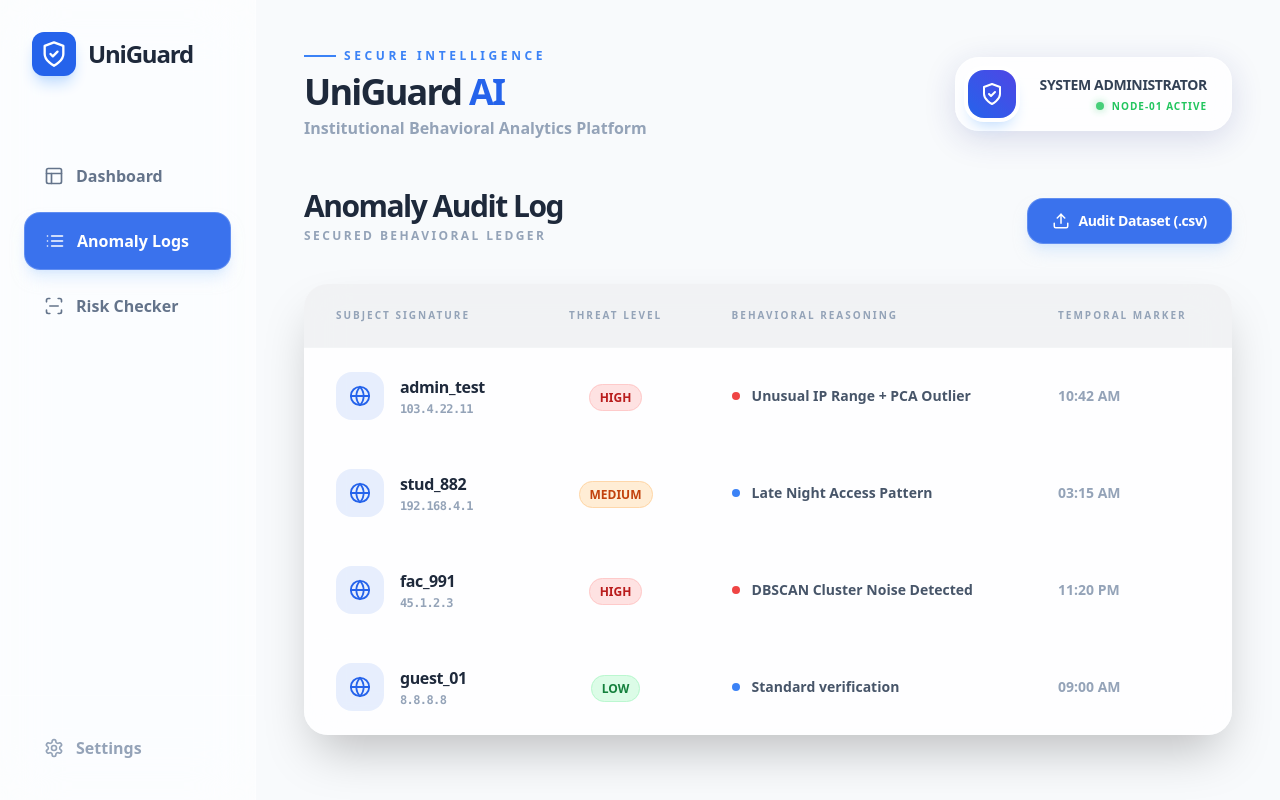
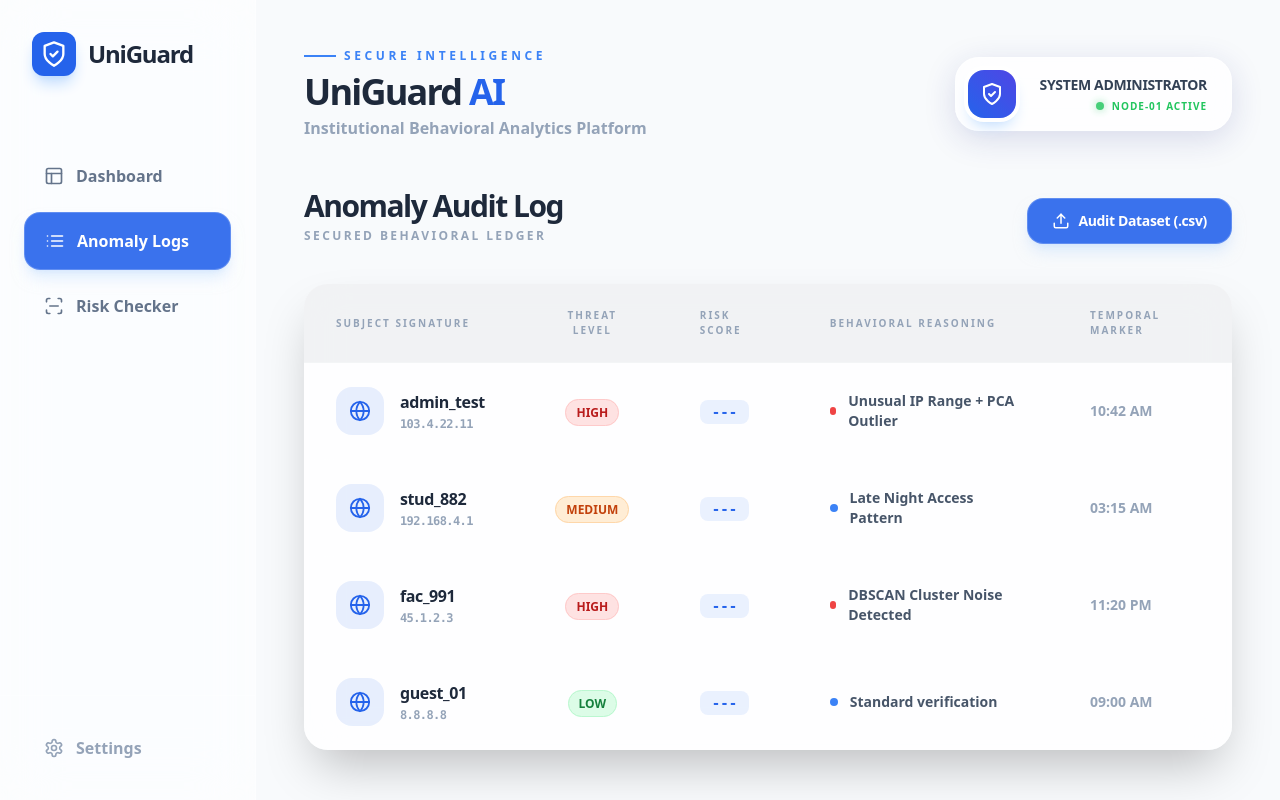
Before and after one commit to abhishek14311431/Unusual-Login-Activity-Detection-in-University-IT-Systems, a React (Vite) app in the folder frontend/: page / in a window 1280 px wide. Both pictures are taken after a click on the button "Anomaly Logs". Built offline with nearby package versions, Linux system fonts and the light colour scheme; no server answers.

Commit message:
Chore: Add deployment configurations (requirements.txt and vercel.json)

```diff
--- a/frontend/src/pages/AnomalyLog.jsx
+++ b/frontend/src/pages/AnomalyLog.jsx
@@ -8,22 +8,33 @@ const AnomalyLog = () => {
   const [loading, setLoading] = useState(true);
   const [uploadLoading, setUploadLoading] = useState(false);
   const [isAuditActive, setIsAuditActive] = useState(false);
+  const [auditStats, setAuditStats] = useState(null);
 
   const handleFileUpload = async (event) => {
     const file = event.target.files[0];
     if (!file) return;
 
     setUploadLoading(true);
+    setAnomalies([]); // Clear previous to show loading state
+
+    // Artificial 3-second delay for realistic analysis effect
+    await new Promise(resolve => setTimeout(resolve, 3000));
+
     const formData = new FormData();
     formData.append('file', file);
 
     try {
       const response = await uploadDataset(formData);
+      setAuditStats({
+        scanned: response.data.total_records,
+        anomalies: response.data.anomalies_detected
+      });
       const results = response.data.top_anomalies.map((item, index) => ({
         id: `audit-${index}`,
         user: item.user_id,
         ip: item.ip_address,
         risk: item.risk_level,
+        score: item.risk_score,
         reason: item.reason,
         time: `${item.hour_of_day}:00`
       }));
@@ -65,7 +76,7 @@ const AnomalyLog = () => {
             {isAuditActive ? 'AI Audit Results' : 'Anomaly Audit Log'}
           </h2>
           <p className="text-slate-400 font-bold mt-1 uppercase text-xs tracking-[0.2em]">
-            {isAuditActive ? 'Direct dataset analysis engine' : 'Secured Behavioral Ledger'}
+            {isAuditActive ? `Analysed ${auditStats.scanned} Records | ${auditStats.anomalies} Anomalies Identified` : 'Secured Behavioral Ledger'}
           </p>
         </div>
 
@@ -96,6 +107,7 @@ const AnomalyLog = () => {
             <tr className="bg-slate-900/5 border-b border-white/20">
               <th className="px-8 py-6 text-[10px] font-black text-slate-400 uppercase tracking-[0.2em]">Subject Signature</th>
               <th className="px-8 py-6 text-[10px] font-black text-slate-400 uppercase tracking-[0.2em] text-center">Threat Level</th>
+              <th className="px-8 py-6 text-[10px] font-black text-slate-400 uppercase tracking-[0.2em]">Risk Score</th>
               <th className="px-8 py-6 text-[10px] font-black text-slate-400 uppercase tracking-[0.2em]">Behavioral Reasoning</th>
               <th className="px-8 py-6 text-[10px] font-black text-slate-400 uppercase tracking-[0.2em]">Temporal Marker</th>
             </tr>
@@ -116,6 +128,15 @@ const AnomalyLog = () => {
                 </td>
                 <td className="px-8 py-6 text-center">
                   <RiskBadge level={item.risk} />
+                </td>
+                <td className="px-8 py-6">
+                  <span className={`font-mono font-black text-sm px-3 py-1 rounded-lg ${
+                    item.score > 7 ? 'bg-red-500/10 text-red-600' :
+                    item.score > 4 ? 'bg-orange-500/10 text-orange-600' :
+                    'bg-blue-500/10 text-blue-600'
+                  }`}>
+                    {item.score || '---'}
+                  </span>
                 </td>
                 <td className="px-8 py-6">
                   <div className="flex items-center text-sm font-bold text-slate-600">
--- a/frontend/src/pages/RiskChecker.jsx
+++ b/frontend/src/pages/RiskChecker.jsx
@@ -18,6 +18,11 @@ const RiskChecker = () => {
   const handleSubmit = async (e) => {
     e.preventDefault();
     setLoading(true);
+    setResult(null); // Clear previous result
+
+    // Artificial 2-second delay for analysis effect
+    await new Promise(resolve => setTimeout(resolve, 2000));
+
     try {
       const res = await checkLogin(formData);
       setResult(res.data);
@@ -86,11 +91,12 @@ const RiskChecker = () => {
 
           <div className="space-y-3">
             <label className="text-xs font-black text-slate-500 uppercase tracking-widest flex items-center text-slate-600">
-               Temporal Context (0-23)
+               Login Time (24h Format: 00-23)
             </label>
             <input
               type="number" min="0" max="23"
               className="w-full p-4 glass-input font-bold text-slate-700"
+              placeholder="e.g. 14 for 2 PM"
               value={formData.hour_of_day}
               onChange={(e) => setFormData({...formData, hour_of_day: parseInt(e.target.value)})}
             />
```
Also changed, not shown: 2 other files (tests, documents, lock files or other folders).
